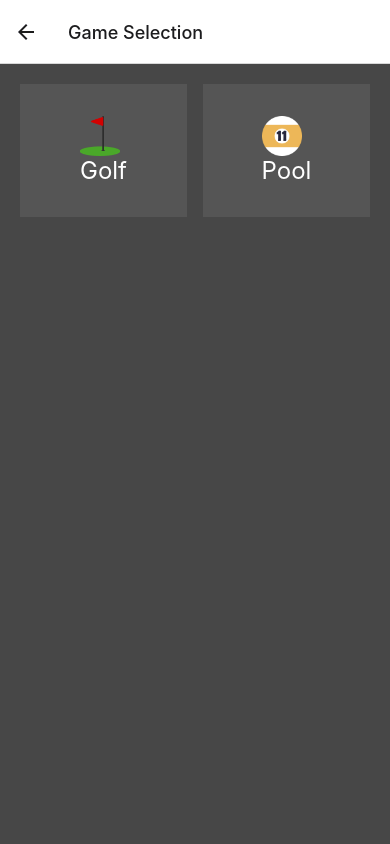
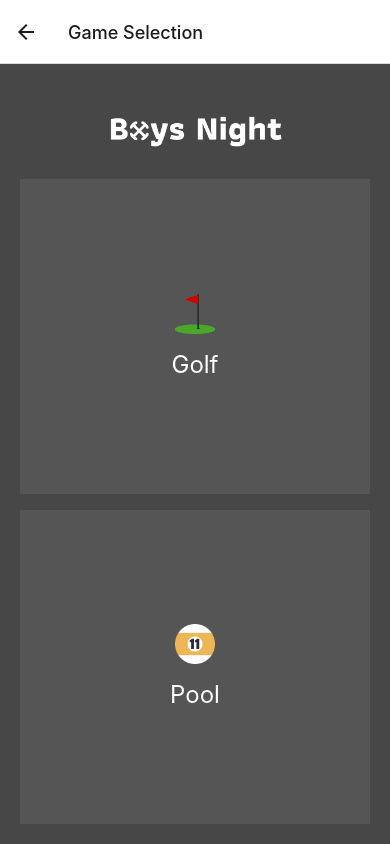
Before and after one commit to EugeneRaynerNZ/boys-night, a React Native app: screen /Category in a window 390 px wide. Built offline with nearby package versions, Linux system fonts and the light colour scheme.

Commit message:
added next screen and styled current screen

```diff
--- /dev/null
+++ b/components/HeaderLogo.js
@@ -0,0 +1,27 @@
+import { View, StyleSheet, Image } from 'react-native'
+import React from 'react'
+import LoginLogo from '../assets/login-logo2.png'
+
+export default function HeaderLogo() {
+
+    return (
+        <View style={styles.header}>
+            <Image source={LoginLogo} style={styles.headerImage} />
+        </View>
+    )
+  }
+
+const styles = StyleSheet.create({
+    header: {
+        display: "flex",
+        justifyContent: "center",
+        flexDirection: "row",
+        alignItems: "center",
+        paddingTop: 24,
+        paddingBottom: 16
+    },
+    headerImage: {
+        width: 201,
+        height: 39
+    },
+});
--- a/screens/AddPlayersScreen.js
+++ b/screens/AddPlayersScreen.js
@@ -2,6 +2,9 @@ import { View, StyleSheet, TextInput, Button, FlatList, Text, Image } from 'reac
 import React, { Component, useEffect, useState } from 'react'
 import { useRoute } from '@react-navigation/native';
 import AsyncStorage from '@react-native-async-storage/async-storage';
+import HeaderLogo from '../components/HeaderLogo'
+import PlayerIcon from '../assets/user.png'
+import TrashIcon from '../assets/trash.png'
 
 export default function AddPlayersScreen() {
 
@@ -43,28 +46,46 @@ export default function AddPlayersScreen() {
 
 
     return (
-      <View style={[styles.bodyContainer]}>
+    <View style={[styles.bodyContainer]}>
 
-        <Text style={styles.categoryText}>Add players for the {category}:</Text>
+      <HeaderLogo />
 
-        {/* https://www.figma.com/proto/T9Rfeh6cCidjQpFoAActWy/Freejoas?page-id=3%3A3&type=design&node-id=701-345&viewport=-31182%2C-21929%2C1&t=i1bx1vF7nWUmqwA9-1&scaling=min-zoom&starting-point-node-id=302%3A2&mode=design */}
+      <View style={styles.container}>
+        <View style={styles.listContainer}>
+          <FlatList
+            data={names}
+            renderItem={
+              ({ item }) =>
+              <View style={styles.playerContainer}>
+                <View style={styles.player}>
+                  <Image source={PlayerIcon} style={styles.playerIcon} />
+                  <Text style={styles.playerText}>{item}</Text>
+                </View>
+                {/* This button needs an onclick which removes the player from the list of players */}
+                <Image source={TrashIcon} style={styles.trashIcon} />
+              </View>
+            }
+            keyExtractor={(item, index) => index.toString()} />
+        </View>
 
-        {/* We want to be able to add and remove players from a list. The below code I have not tested */}
+        {/* When we click this button, the text input should appear and be focussed so that the user can already enter in the new name which will go into the input. The user can then click "add player now" */}
+        <View style={styles.addAnotherPlayer}>
+          <Button title="Add another player" />
 
-        <Button title="Add Name" onPress={saveData} />
-
-        <TextInput
+          <TextInput
             placeholder="Enter a name"
             value={name}
-            onChangeText={(text) => setName(text)}
-        />
+            onChangeText={(text) => setName(text)} />
 
-        <FlatList
-            data={names}
-            renderItem={({ item }) => <Text style={styles.red}>{item}</Text>}
-            keyExtractor={(item, index) => index.toString()}
-        />
+          <Button title="Add Player now" onPress={saveData} />
+        </View>
+
+
       </View>
+
+      {/* this button should navigate to the "GameScreen" */}
+      <Button title="Start the game" />
+    </View>
     )
   }
 
@@ -75,27 +96,46 @@ const styles = StyleSheet.create({
     display: "flex",
     padding: 20,
     flexWrap: "wrap",
-    flexDirection: "row",
+    flexDirection: "column",
     gap: 16
   },
-  category: {
+  container: {
+    display: "flex",
+    flexDirection: "column",
+    width: "100%",
+  },
+  listContainer: {
+    display: "flex",
+    // flexGrow: 1,
+    width: "100%",
+  },
+  playerContainer: {
+    display: "flex",
+    flexDirection: "row",
+    columnGap: 8,
+    backgroundColor: "#555555",
+    padding: 16,
+    justifyContent: "space-between",
+    marginTop: 16
+  },
+  player: {
+    display: "flex",
+    flexDirection: "row",
     flexGrow: 1,
-    flexShrink: 0,
-    flexBasis: 100,
-    backgroundColor: '#555555',
-    display: "flex",
-    alignItems: "center",
-    justifyContent: "center",
-    alignSelf: 'flex-start',
-    padding: 32,
-    rowGap: 16
+    columnGap: 16
   },
-  categoryImage: {
-    width: 40,
-    height: 40
+  playerIcon: {
+    width: 24,
+    height: 24
   },
-  categoryText: {
-    fontSize: 24,
+  playerText: {
     color: "white"
-  }
+  },
+  trashIcon: {
+    width: 24,
+    height: 24
+  },
+  addAnotherPlayer: {
+    paddingTop: 16
+  },
 });
--- a/screens/CategoryScreen.js
+++ b/screens/CategoryScreen.js
@@ -1,5 +1,6 @@
 import { Text, View, StyleSheet, Image, TouchableOpacity } from 'react-native'
 import React from 'react'
+import HeaderLogo from '../components/HeaderLogo'
 import GolfIcon from '../assets/golf.png'
 import PoolIcon from '../assets/pool.png'
 
@@ -12,20 +13,19 @@ export default function CategoryScreen({ navigation }) {
 
   return (
     <View style={[styles.bodyContainer]}>
+
+      <HeaderLogo />
+
       {/* if we click Golf, we should go to "add players screen" */}
-      <View style={styles.category}>
-        <TouchableOpacity onPress={() => handleGameSelection('Golf')}>
+      <TouchableOpacity onPress={() => handleGameSelection('Golf')} style={styles.category}>
         <Image source={GolfIcon} style={styles.categoryImage} />
         <Text style={styles.categoryText}>Golf</Text>
       </TouchableOpacity>
-      </View>
       {/* if we click Pool, we should go to "add players screen" */}
-      <View style={styles.category}>
-        <TouchableOpacity onPress={() => handleGameSelection('Pool')}>
+      <TouchableOpacity onPress={() => handleGameSelection('Pool')} style={styles.category}>
         <Image source={PoolIcon} style={styles.categoryImage} />
         <Text style={styles.categoryText}>Pool</Text>
       </TouchableOpacity>
-      </View>
     </View>
   )
 }
@@ -39,7 +39,8 @@ const styles = StyleSheet.create({
     display: "flex",
     padding: 20,
     flexWrap: "wrap",
-    flexDirection: "row",
+    flexDirection: "column",
+    width: "100%",
     gap: 16
   },
   category: {
@@ -52,7 +53,8 @@ const styles = StyleSheet.create({
     justifyContent: "center",
     alignSelf: 'flex-start',
     padding: 32,
-    rowGap: 16
+    rowGap: 16,
+    width: "100%",
   },
   categoryImage: {
     width: 40,
```
Also changed, not shown: screens/GameScreen.js (added, +91 -0 lines), assets/trash.png (added), assets/user.png (added). Lines whose indentation alone changed are shown as unchanged.
